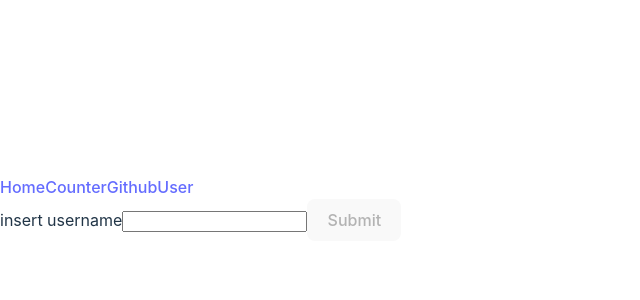
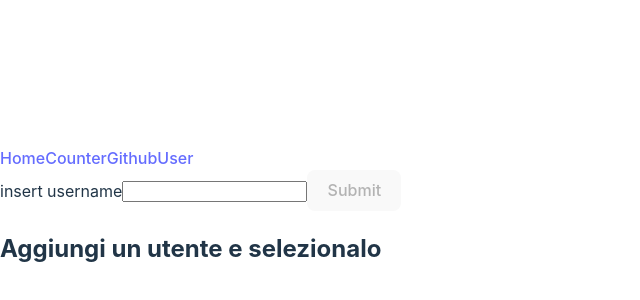
Before and after one commit to Airtcloudia/React, a React (Vite) app: page /users in a window 1280 px wide. Shown: the part 184-484 px from the top of the page, without its empty margins (0-640 px from the left). Built offline with nearby package versions, Linux system fonts and the light colour scheme.

Commit message:
add esercizio-88

```diff
--- a/src/App.jsx
+++ b/src/App.jsx
@@ -15,10 +15,11 @@ const App = () => {
       </nav>
       <Routes>
         <Route path="*" element={<NotFound/>} />
-        <Route path="/" element={<Welcome name="User"/>} />
+        <Route path="/" element={<Welcome name="User"/>}/>
         <Route path="/counter" element={<Counter />}/>
         <Route path="/users" element={<GithubUserList/>}>
-          <Route path=":username" element={<ShowGithubUser/>} />
+        <Route index element={<h2>Aggiungi un utente e selezionalo</h2>}/>
+          <Route path=":username" element={<ShowGithubUser/>}/>
         </Route>
       </Routes>
     </>
```
